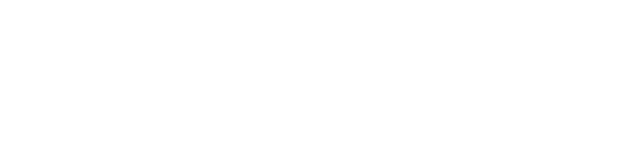
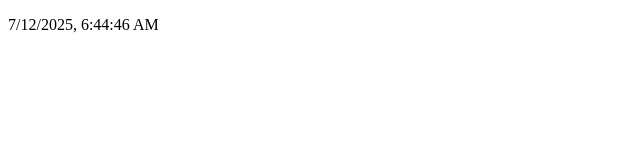
Before and after one commit to acciojob/clock-AryanGupta67, a website: page main.html in a window 1280 px wide. Shown: the whole page, without its empty margins (0-640 px from the left). Drawn offline with Linux system fonts and the light colour scheme.

Commit message:
created a submission

```diff
--- a/main.html
+++ b/main.html
@@ -1,16 +1,11 @@
 <!DOCTYPE html>
+<html>
+<head>
+  <title>Clock Timer</title>
+</head>
+<body>
+  <p id="timer"></p>
 
-<html>
-
-<head>
-	<link rel="stylesheet" href="styles.css">
-</head>
-
-<body>
-	<!-- the entire body must be written by student -->
-    <script type="text/javascript" src="./script.js">
-</script>
-
+  <script src="script.js"></script>
 </body>
-
 </html>
--- a/script.js
+++ b/script.js
@@ -1,13 +1,12 @@
-function updateTimer() {
+window.addEventListener("DOMContentLoaded", function () {
   const timerElement = document.getElementById("timer");
-  if (!timerElement) return; // prevent error if element not found
 
-  const now = new Date();
-  const dateTimeString = now.toLocaleString();
-  timerElement.textContent = dateTimeString;
-}
+  function updateTimer() {
+    const now = new Date();
+    const dateTimeString = now.toLocaleString(); // e.g., 12/07/2025, 10:45:12 AM
+    timerElement.textContent = dateTimeString;
+  }
 
-window.onload = function () {
-  updateTimer();                  // show immediately
+  updateTimer(); // initial call
   setInterval(updateTimer, 1000); // update every second
-};
+});
```
